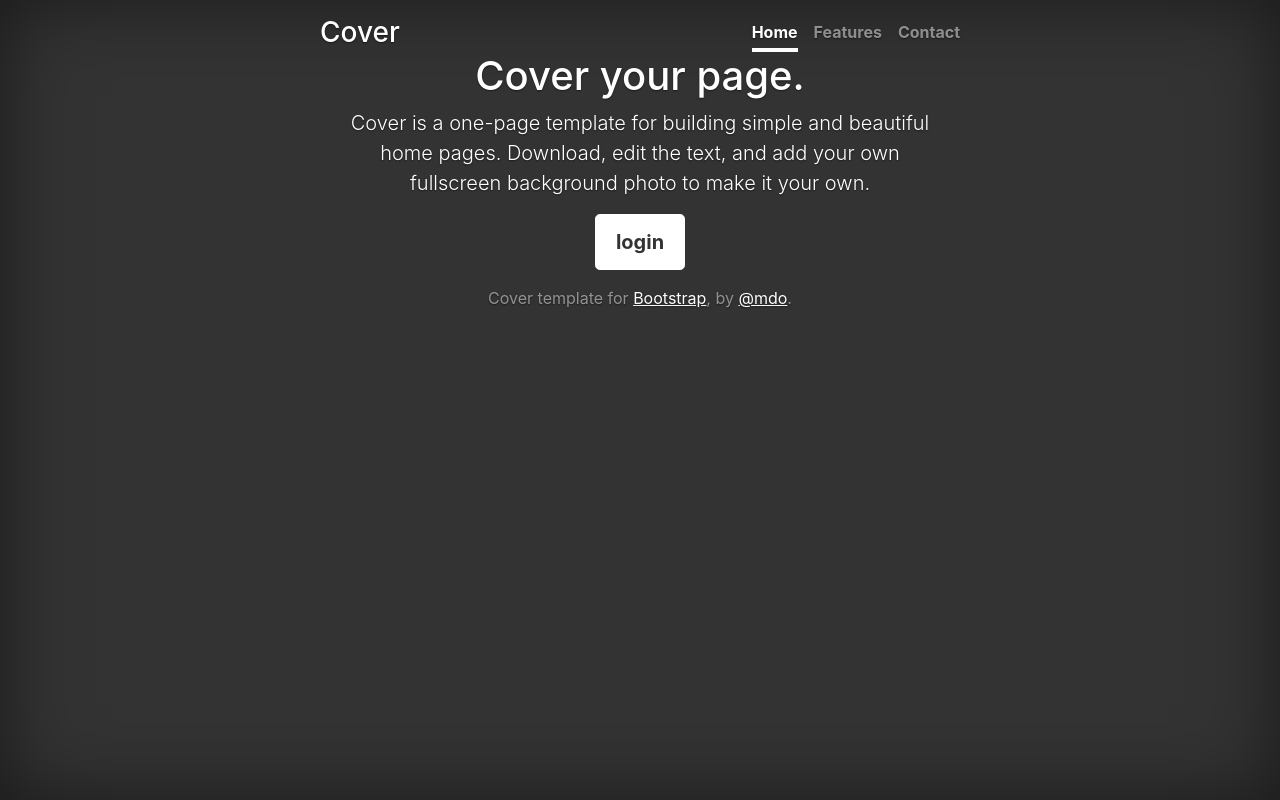
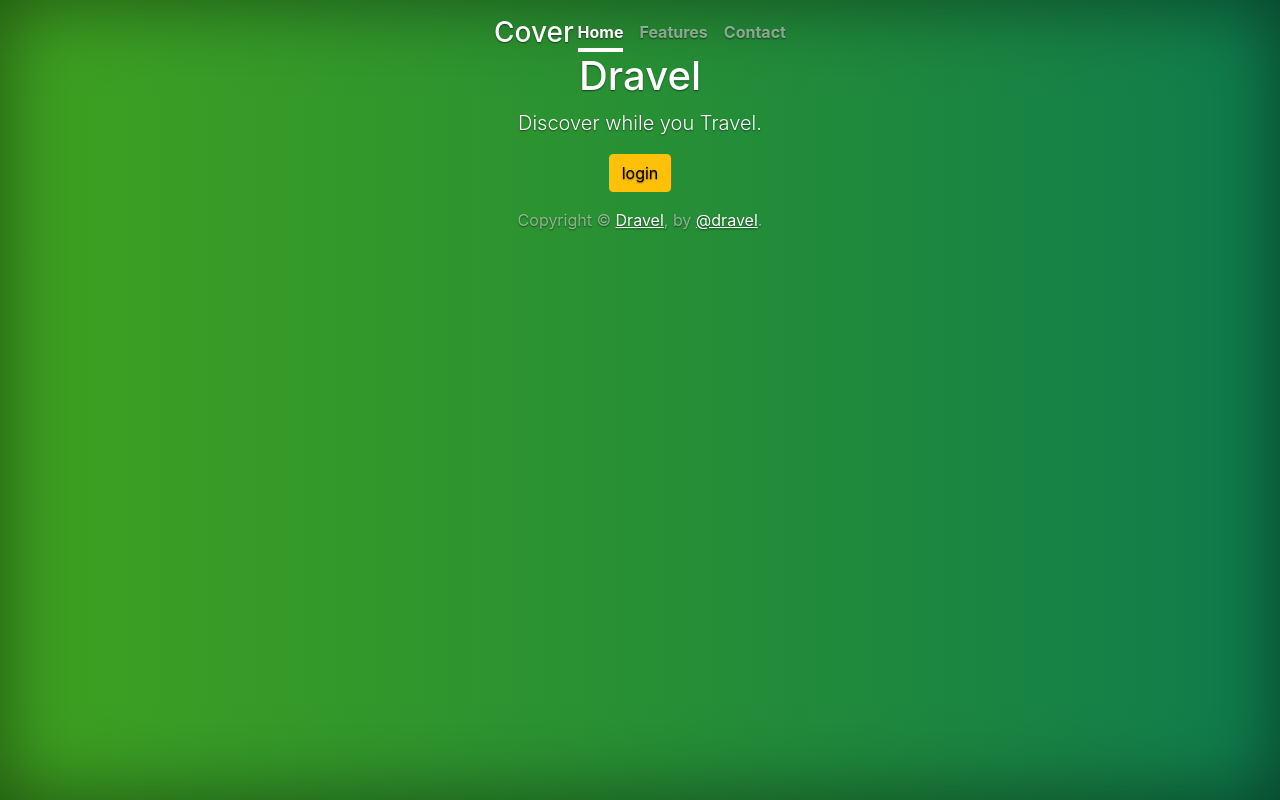
Before and after one commit to billionsjoel/dravel-app, a React (Create React App) app: page / in a window 1280 px wide. Built offline with nearby package versions, Linux system fonts and the light colour scheme.

Commit message:
Add footer

```diff
--- a/src/pages/splash.js
+++ b/src/pages/splash.js
@@ -24,14 +24,10 @@ function Splash() {
           </header>
 
           <main role="main" className="inner cover">
-            <h1 className="cover-heading">Cover your page.</h1>
+            <h1 className="cover-heading">Dravel</h1>
+            <p className="lead">Discover while you Travel.</p>
             <p className="lead">
-              Cover is a one-page template for building simple and beautiful
-              home pages. Download, edit the text, and add your own fullscreen
-              background photo to make it your own.
-            </p>
-            <p className="lead">
-              <a href="#" className="btn btn-lg btn-secondary">
+              <a href="#" className="btn btn-md btn-block btn-warning">
                 <Login />
               </a>
             </p>
@@ -40,12 +36,12 @@ function Splash() {
           <footer className="mastfoot mt-auto">
             <div className="inner">
               <p>
-                Cover template for
+                Copyright &copy;
                 {' '}
-                <a href="https://getbootstrap.com/">Bootstrap</a>
+                <a href="https://getbootstrap.com/">Dravel</a>
                 , by
                 {' '}
-                <a href="https://twitter.com/mdo">@mdo</a>
+                <a href="https://twitter.com/mdo">@dravel</a>
                 .
               </p>
             </div>
--- a/src/scss/splash.scss
+++ b/src/scss/splash.scss
@@ -16,9 +16,8 @@ a:hover {
 	color: #333;
 	text-shadow: none; /* Prevent inheritance from `body` */
 	background-color: #fff;
-  border: .05rem solid #fff;
+	border: 0.05rem solid #fff;
 }
-
 
 /*
  * Base structure
@@ -27,7 +26,12 @@ a:hover {
 html,
 body {
 	height: 100%;
-  background-color: #333;
+	background: rgb(63, 162, 32);
+	background: linear-gradient(
+		90deg,
+		rgba(63, 162, 32, 1) 0%,
+		rgba(9, 121, 74, 0.852312018557423) 100%
+	);
 }
 
 body {
@@ -38,14 +42,13 @@ body {
 	-webkit-box-pack: center;
 	justify-content: center;
 	color: #fff;
-  text-shadow: 0 .05rem .1rem rgba(0, 0, 0, .5);
-  box-shadow: inset 0 0 5rem rgba(0, 0, 0, .5);
+	text-shadow: 0 0.05rem 0.1rem rgba(0, 0, 0, 0.5);
+	box-shadow: inset 0 0 5rem rgba(0, 0, 0, 0.5);
 }
 
 .cover-container {
 	max-width: 42em;
 }
-
 
 /*
  * Header
@@ -59,16 +62,16 @@ body {
 }
 
 .nav-masthead .nav-link {
-  padding: .25rem 0;
+	padding: 0.25rem 0;
 	font-weight: 700;
-  color: rgba(255, 255, 255, .5);
+	color: rgba(255, 255, 255, 0.5);
 	background-color: transparent;
-  border-bottom: .25rem solid transparent;
+	border-bottom: 0.25rem solid transparent;
 }
 
 .nav-masthead .nav-link:hover,
 .nav-masthead .nav-link:focus {
-  border-bottom-color: rgba(255, 255, 255, .25);
+	border-bottom-color: rgba(255, 255, 255, 0.25);
 }
 
 .nav-masthead .nav-link + .nav-link {
@@ -89,7 +92,6 @@ body {
 	}
 }
 
-
 /*
  * Cover
  */
@@ -97,14 +99,13 @@ body {
 	padding: 0 1.5rem;
 }
 .cover .btn-lg {
-  padding: .75rem 1.25rem;
+	padding: 0.75rem 1.25rem;
 	font-weight: 700;
 }
-
 
 /*
  * Footer
  */
 .mastfoot {
-  color: rgba(255, 255, 255, .5);
+	color: rgba(255, 255, 255, 0.5);
 }
```
Lines whose indentation alone changed are shown as unchanged.
